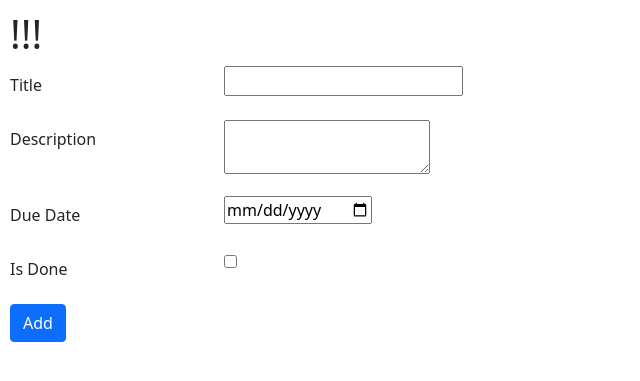
After one commit to SPL21GL/INFI2022, a Flask app: page /editForm in a window 1280 px wide. The commit adds this page. Shown: the top 381 px of the page, without its empty margins (0-640 px from the left). Run offline with Flask 2, Linux system fonts and the light colour scheme.

Commit message:
add editForm

```diff
--- a/app.py
+++ b/app.py
@@ -1,5 +1,6 @@
 from flask import Flask, redirect
 from flask.templating import render_template
+from editItemFrom import EditItemForm
 from model import db, Todoitem
 
 from addItemForm import AddItemForm
@@ -18,7 +19,14 @@ def deleteItem():
     deleteItemFormObj = DeleteItemForm()
     if deleteItemFormObj.validate_on_submit():
         print("gültig")
-        print(deleteItemFormObj.itemId)
+        #db objekt holen
+        #delete command ausführen
+
+        itemIdToDelete = deleteItemFormObj.itemId.data
+        itemToDelete = db.session.query(Todoitem).filter(Todoitem.itemId == itemIdToDelete)
+        itemToDelete.delete()
+
+        db.session.commit()
     else:
         print("Fatal Error")
     return redirect("/")
@@ -54,4 +62,12 @@ def index():
         form = addItemFormObject, \
         items = items)
 
+@app.route("/editForm")
+def showEditForm():
+    #hier itemid auslesen
+    #item laden
+    #form befüllen
+    editItemFormObject = EditItemForm()
+    return render_template("editForm.html", form = editItemFormObject)
+
 app.run(debug=True)
--- /dev/null
+++ b/editItemFrom.py
@@ -0,0 +1,10 @@
+from flask_wtf import FlaskForm
+from wtforms.fields.datetime import DateField
+from wtforms.fields.simple import BooleanField, StringField, TextAreaField, HiddenField
+
+class EditItemForm(FlaskForm):
+    itemId = HiddenField("itemId")
+    title = StringField("title")
+    description = TextAreaField("description")
+    dueDate = DateField("dueDate")
+    isDone = BooleanField("isDone")
--- /dev/null
+++ b/templates/editForm.html
@@ -0,0 +1,44 @@
+{%extends 'base.html'%}
+
+{%block body%}
+
+<form method="post">
+    <!-- title -->
+    <!-- description -->
+    <!-- dueDate -->
+    <!-- isDone -->
+
+    {{form.csrf_token}}
+
+    <div class="row mb-3">
+        <label for="title" class="col-sm-2 col-form-label">Title</label>
+        <div class="col-sm-10">
+            {{form.title()}}
+        </div>
+    </div>
+
+    <div class="row mb-3">
+        <label for="description" class="col-sm-2 col-form-label">Description</label>
+        <div class="col-sm-10">
+            {{form.description()}}
+        </div>
+    </div>
+
+    <div class="row mb-3">
+        <label for="dueDate" class="col-sm-2 col-form-label">Due Date</label>
+        <div class="col-sm-10">
+            {{form.dueDate()}}
+        </div>
+    </div>
+
+    <div class="row mb-3">
+        <label for="isDone" class="col-sm-2 col-form-label">Is Done</label>
+        <div class="col-sm-10">
+            {{form.isDone()}}
+        </div>
+    </div>
+
+    <button type="submit" class="btn btn-primary">Add</button>
+</form>
+
+{%endblock body%}
--- a/templates/index.html
+++ b/templates/index.html
@@ -66,7 +66,8 @@
                     <input type="hidden" id="itemId" name="itemId" value="{{item.itemId}}">
                     <button class="btn btn-danger" onclick="deleteItem(this); return false;">❌</button>
                 </form>
-                ✏️
+                <button class="btn btn-info"
+                    onclick="window.location.href='/editForm?itemid={{item.itemId}}'">✏️</button>
                 </td>
             </tr>
         {%endfor%}
```
